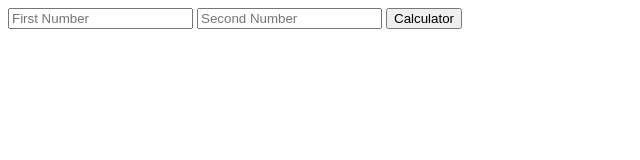
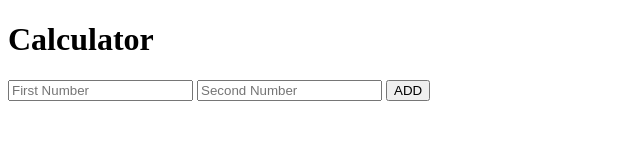
Before and after one commit to Jomsaruj/Express-series1-MyFirstExpressServer, a website: page index.html in a window 1280 px wide. Shown: the whole page, without its empty margins (0-640 px from the left). Drawn offline with Linux system fonts and the light colour scheme.

Commit message:
handle post request

```diff
--- a/index.html
+++ b/index.html
@@ -7,10 +7,11 @@
     <title>Calculator</title>
 </head>
 <body>
-    <form action="" method="post">
+    <h1>Calculator</h1>
+    <form action="/calculator" method="post">
         <input type="text" name="num1" placeholder="First Number">
         <input type="text" name="num2" placeholder="Second Number">
-        <button type="submit" name="submit">Calculator</button>
+        <button type="submit" name="submit">ADD</button>
     </form>
 </body>
 </html>
--- a/package.json
+++ b/package.json
@@ -18,6 +18,7 @@
   },
   "homepage": "https://github.com/Jomsaruj/my-first-express-server#readme",
   "dependencies": {
+    "body-parser": "^1.19.0",
     "express": "^4.17.1"
   }
 }
```
Also changed, not shown: server.js (+10 -0 lines).
